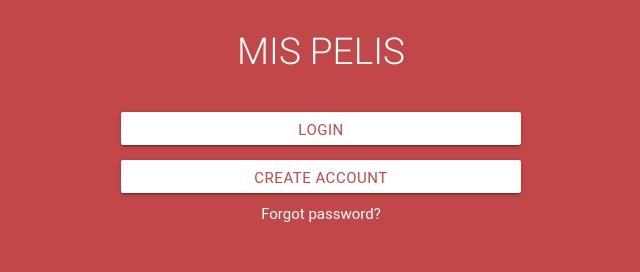
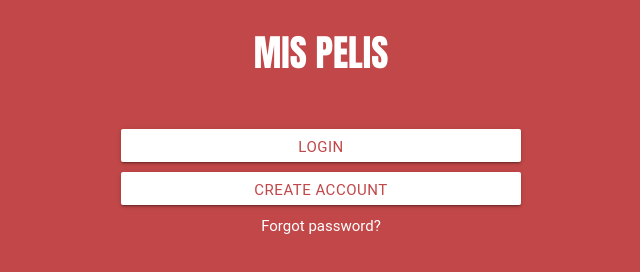
Before and after one commit to kathmarioly/mis-pelis, a website: page index.html in a window 1280 px wide. Shown: the whole page, without its empty margins (319-959 px from the left). Drawn offline with Linux system fonts and the light colour scheme; a web font is replaced by a local one.

Commit message:
typography

```diff
--- a/assets/sass/_mixin.scss
+++ b/assets/sass/_mixin.scss
@@ -11,11 +11,13 @@ body{
 		text-align: center;
 		color:white;
 		font-size: 37px;
+		font-family: 'Anton', sans-serif;
+		margin-bottom:47px;
 	}
 	button{
 		text-align:center;
 		padding: 20px 0;
-		margin-top:15px;
+		margin-top:10px;
 	}
 	.btn, .btn-large {
 		color: #C14748;;
--- a/index.html
+++ b/index.html
@@ -5,6 +5,7 @@
 	<meta name="viewport" content="width=device-width, initial-scale=1">
 	<title>Mis-pelis</title>
 	<link rel="stylesheet" href="dist/css/style.min.css">
+	<link href="https://fonts.googleapis.com/css?family=Anton" rel="stylesheet">
 </head>
 <body>
 	<section class="inicio">
```
Also changed, not shown: dist/css/style.min.css.
